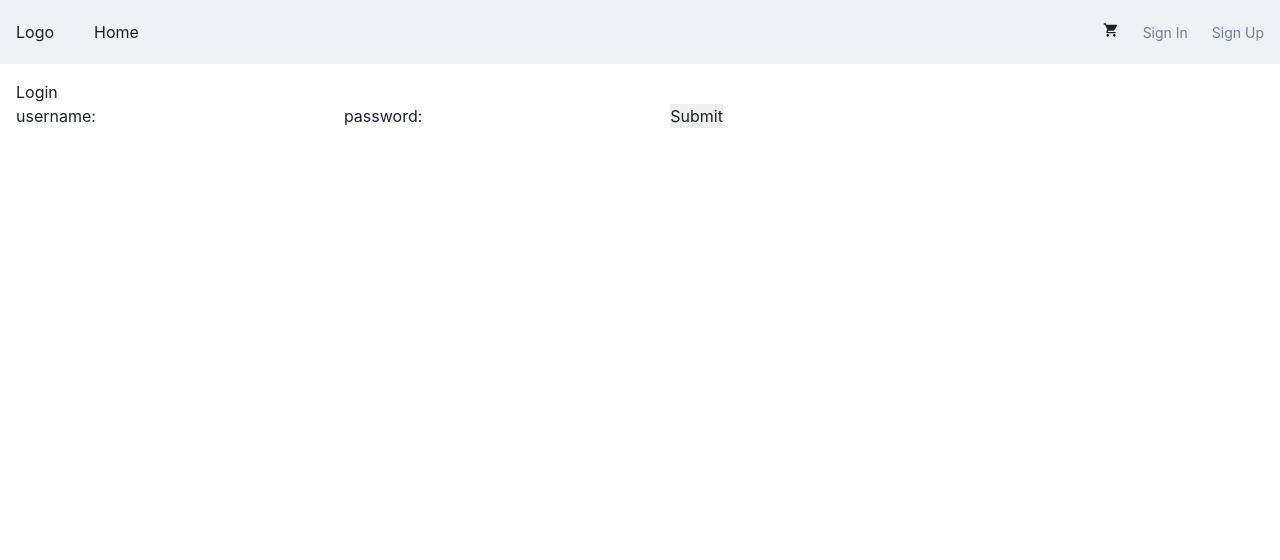
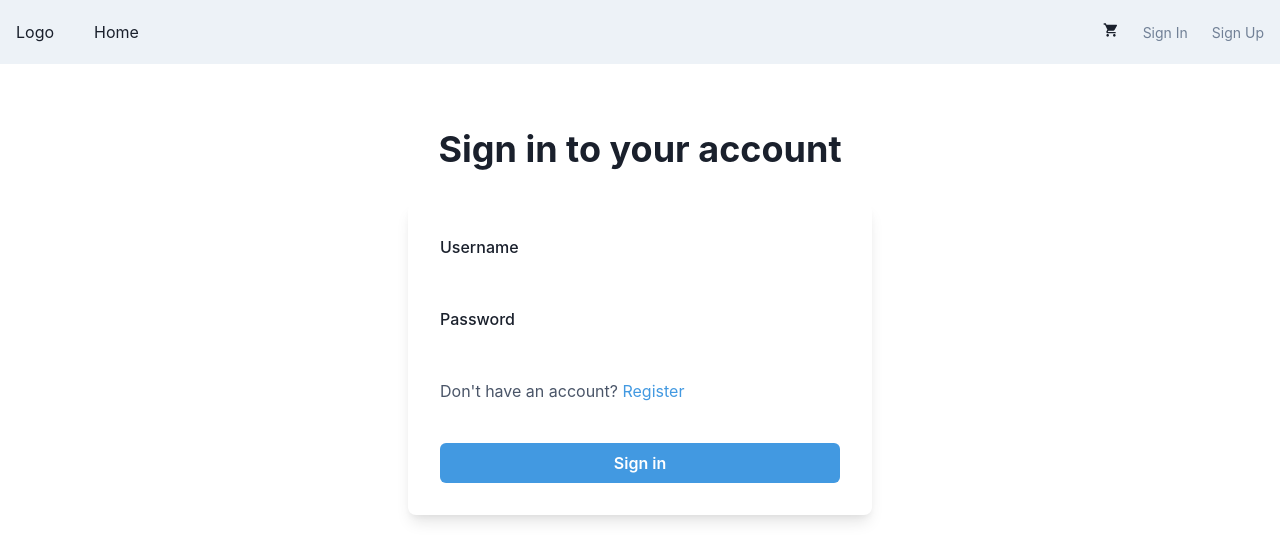
Before and after one commit to angpoginiko/client, a Next.js app: page /login in a window 1280 px wide. Shown: the top 560 px of the page. Built offline with nearby package versions, Linux system fonts and the light colour scheme.

Commit message:
LoginAndRegister: Fix layout of login and register

```diff
--- a/components/Layout.tsx
+++ b/components/Layout.tsx
@@ -26,7 +26,7 @@
 	auth?: boolean
 }
 
-const Layout = ({ children, title = 'This is the default title', auth }: Props) => {
+const Layout = ({ children, title = 'Home', auth }: Props) => {
 	const Router = useRouter();
 
 	const onLogout = async () =>{
@@ -37,9 +37,8 @@
 			},
 			credentials: "include"
 		})
-		await Router.push("/login")
+		await Router.push("/")
 	}
-
 	const loginButton = (
 		<>
 			<Button
--- a/pages/index.tsx
+++ b/pages/index.tsx
@@ -29,12 +29,6 @@
 	});
   return (
     <>
-      <Head>
-        <link
-          href="https://fonts.googleapis.com/css2?family=Caveat:wght@700&display=swap"
-          rel="stylesheet"
-        />
-      </Head>
 			<Layout auth={auth}>
       <Container maxW={'3xl'}>
         <Stack
--- a/pages/login.tsx
+++ b/pages/login.tsx
@@ -1,7 +1,18 @@
 import { useRouter } from 'next/router';
-import React, { useState } from 'react';
+import React from 'react';
 import { useForm } from 'react-hook-form'
 import Layout from '../components/Layout';
+import {
+  Box,
+  FormControl,
+  FormLabel,
+  Stack,
+  Link,
+  Button,
+  Heading,
+  Text,
+  useColorModeValue,
+} from '@chakra-ui/react';
 
 type FormData = {
   username: string;
@@ -11,7 +22,6 @@
 
 const Login : React.FC = () => {
 	const { register, handleSubmit } = useForm();
-	const [message, setMessage] = useState("");
 	const router = useRouter();
 
 	const onSubmit = async (formData: FormData) => {
@@ -23,23 +33,57 @@
 			credentials: 'include',
 			body: JSON.stringify({profile: formData}),
 		})
-		const data = await response.json();
-		setMessage(data.message);
-
+		await response.json();
 		await router.push("/");
 	}
 	return(
-		<Layout>
-			<h3>Login</h3>
+		<>
+		<Layout title="Login">
+      <Stack spacing={8} mx={'auto'} maxW={'lg'} py={12} px={6}>
+        <Stack align={'center'}>
+          <Heading fontSize={'4xl'}>Sign in to your account</Heading>
+        </Stack>
+        <Box
+          rounded={'lg'}
+          bg={useColorModeValue('white', 'gray.700')}
+          boxShadow={'lg'}
+          p={8}>
 				<form onSubmit={handleSubmit(onSubmit)}>
-					<label>username:</label>
-					<input name="username" ref={register} />
-					<label>password:</label>
-					<input name="password" ref={register} />
-					<input type="submit" />
-					{message}
+          <Stack spacing={4}>
+            <FormControl id="username">
+              <FormLabel>Username</FormLabel>
+              <input name="username" ref={register} />
+            </FormControl>
+            <FormControl id="password">
+              <FormLabel>Password</FormLabel>
+              <input name="password" ref={register} type="password"/>
+            </FormControl>
+            <Stack spacing={10}>
+						<Stack
+                direction={{ base: 'column', sm: 'row' }}
+                align={'start'}
+                justify={'space-between'}>
+								<Text color={'gray.600'}>
+									Don't have an account? <Link color={'blue.400'} href="/register">Register</Link>
+								</Text>
+						</Stack>
+              <Button
+                bg={'blue.400'}
+                color={'white'}
+                _hover={{
+                  bg: 'blue.500',
+                }}
+								type="submit"
+								>
+                Sign in
+              </Button>
+            </Stack>
+          </Stack>
 				</form>
-		</Layout>
+        </Box>
+      </Stack>
+	</Layout>
+	</>
 	);
 }
 
--- a/pages/register.tsx
+++ b/pages/register.tsx
@@ -22,6 +22,7 @@
 	}
 
 	return(
+		<>
 		<Layout>
 			<h3>Register</h3>
 				<form onSubmit={handleSubmit(onSubmit)}>
@@ -42,6 +43,7 @@
 					<input type="submit" />
 				</form>
 		</Layout>
+		</>
 	);
 }
 
```
